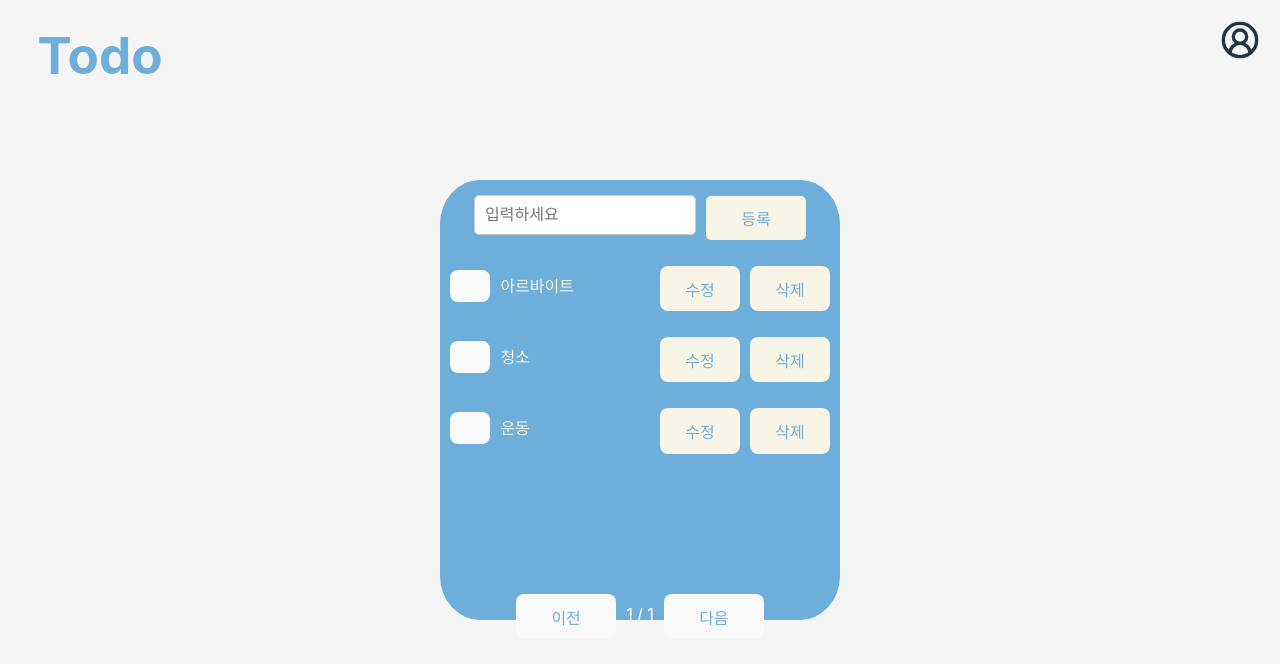
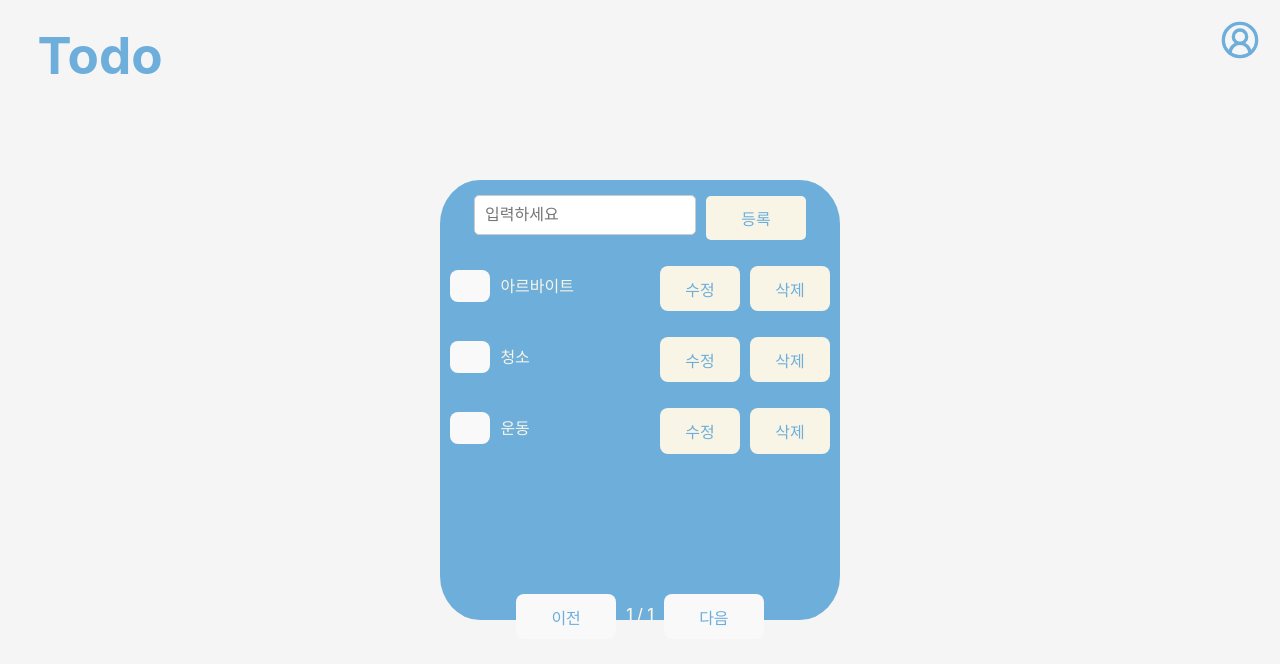
Before and after one commit to suhyeon0111/Typescript_study, a React (Vite) app in the folder myWebPage/client/: page / in a window 1280 px wide. Shown: the top 664 px of the page. Built offline with nearby package versions, Linux system fonts and the light colour scheme; no server answers.

Commit message:
[feat]: userIcon 컬러 변경

```diff
--- a/myWebPage/client/src/styles/TodoStyle.css
+++ b/myWebPage/client/src/styles/TodoStyle.css
@@ -117,4 +117,5 @@
     top: 20px;
     right: 20px;
     display: flex;
+    color: #6DAEDB;
 }
```
